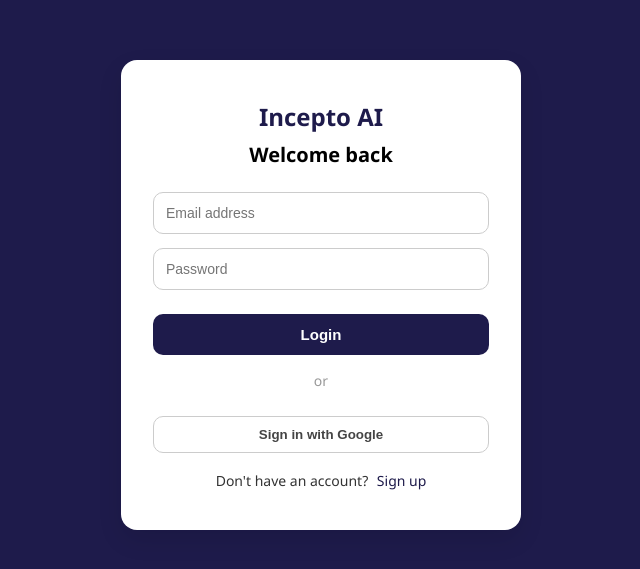
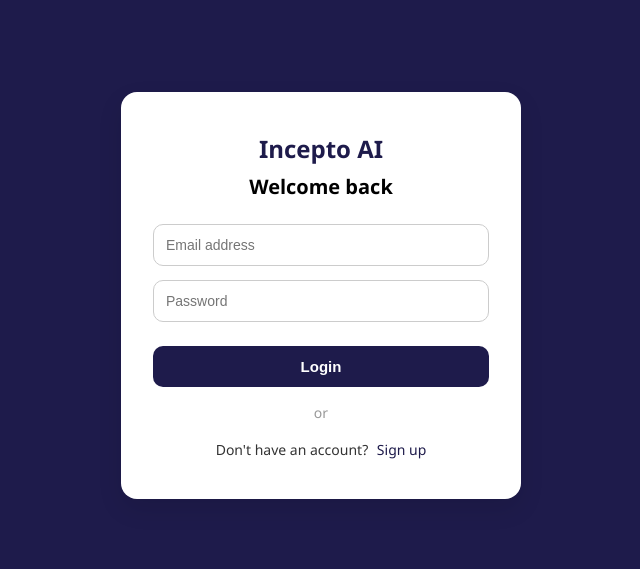
Before and after one commit to shantanu-hazra/inceptoAI, a React (Vite) app in the folder InceptoAI--Frontend-React/: page /login in a window 1280 px wide. Shown: the part 105-674 px from the top of the page, without its empty margins (319-959 px from the left). Built offline with nearby package versions, Linux system fonts and the light colour scheme; no server answers.

Commit message:
modified the frontend

```diff
--- a/InceptoAI--Frontend-React/src/pages/Authorization/Login/LoginPage.jsx
+++ b/InceptoAI--Frontend-React/src/pages/Authorization/Login/LoginPage.jsx
@@ -203,9 +203,9 @@
 
         <div className="divider">or</div>
 
-        <button type="button" className="google-button">
+        {/* <button type="button" className="google-button">
           Sign in with Google
-        </button>
+        </button> */}
 
         <p className="login-prompt">
           Don't have an account?{" "}
```
